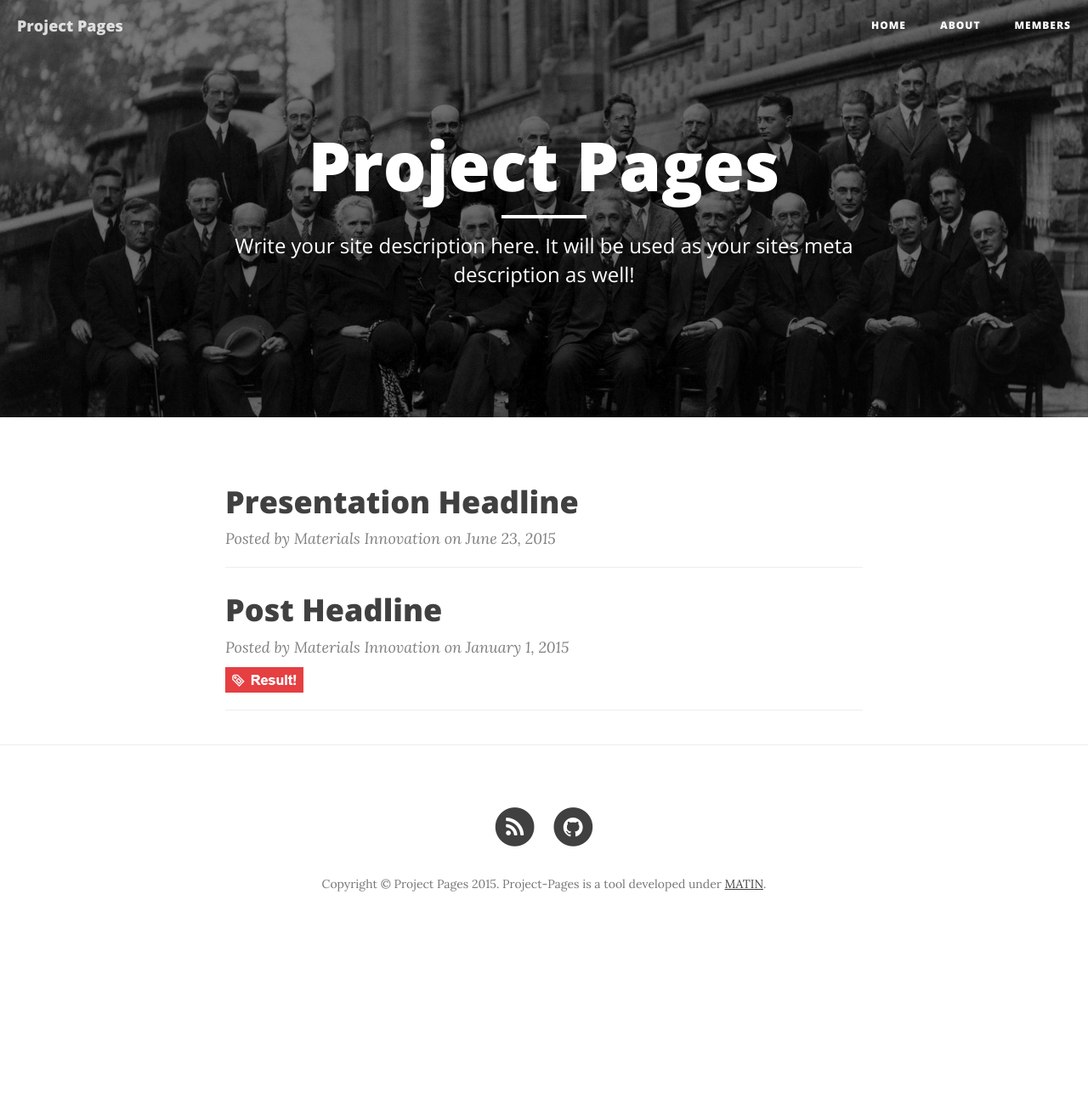
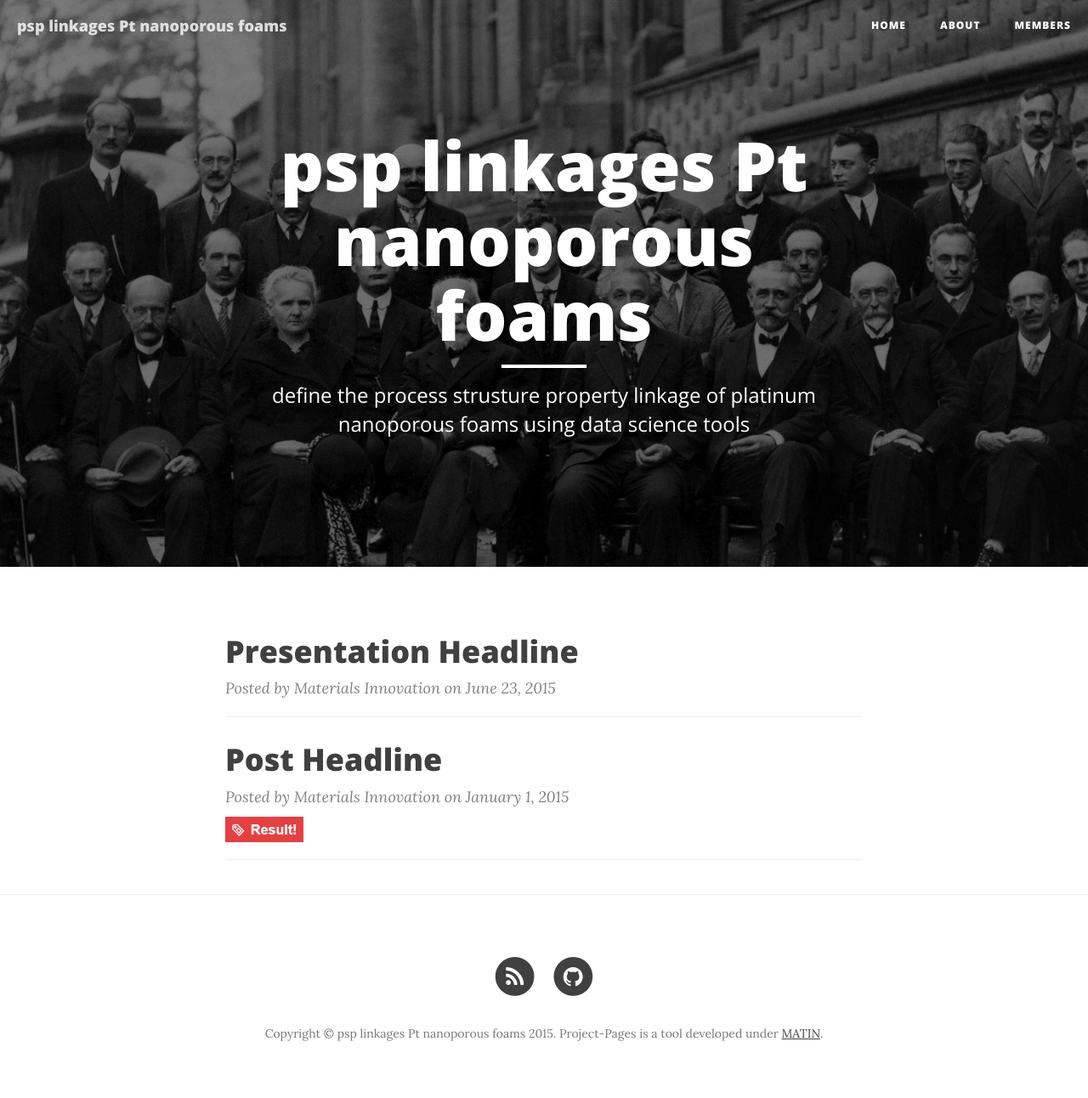
Before and after one commit to jcastillo7/MIC-Pt-NP-foams, a Jekyll site: the page built from index.html, in a window 1280 px wide. Shown: the whole page at 85% size. Built offline with Jekyll 4.4.1, drawn with Linux system fonts in a browser that asks for light colours; nearby versions of some CDN libraries; the list of posts is cut into pages by our own code; before the commit the page ends 1116 px from its top, so only the background shows below that.

Commit message:
Update _config.yml

```diff
--- a/_config.yml
+++ b/_config.yml
@@ -1,13 +1,13 @@
 # Site settings
 
-title: Project Pages
+title: psp linkages Pt nanoporous foams
 header-img: img/home-bg.jpg
-email: your-email@yourdomain.com
-description: "Write your site description here. It will be used as your sites meta description as well!"
-baseurl: "/project-pages"
-url: "http://matin-hub.github.io"
-github_username:  matin-hub
-project_repository: project-pages
+email: mdekou3@gatech.edu
+description: "define the process strusture property linkage of platinum nanoporous foams using data science tools"
+baseurl: "/psp-linkages-Pt-foams"
+url: "http://mariedekou.github.io"
+github_username:  mariedekou
+project_repository: psp-linkages-Pt-foams
 
 # Build settings
 # Don't change these variables
```
